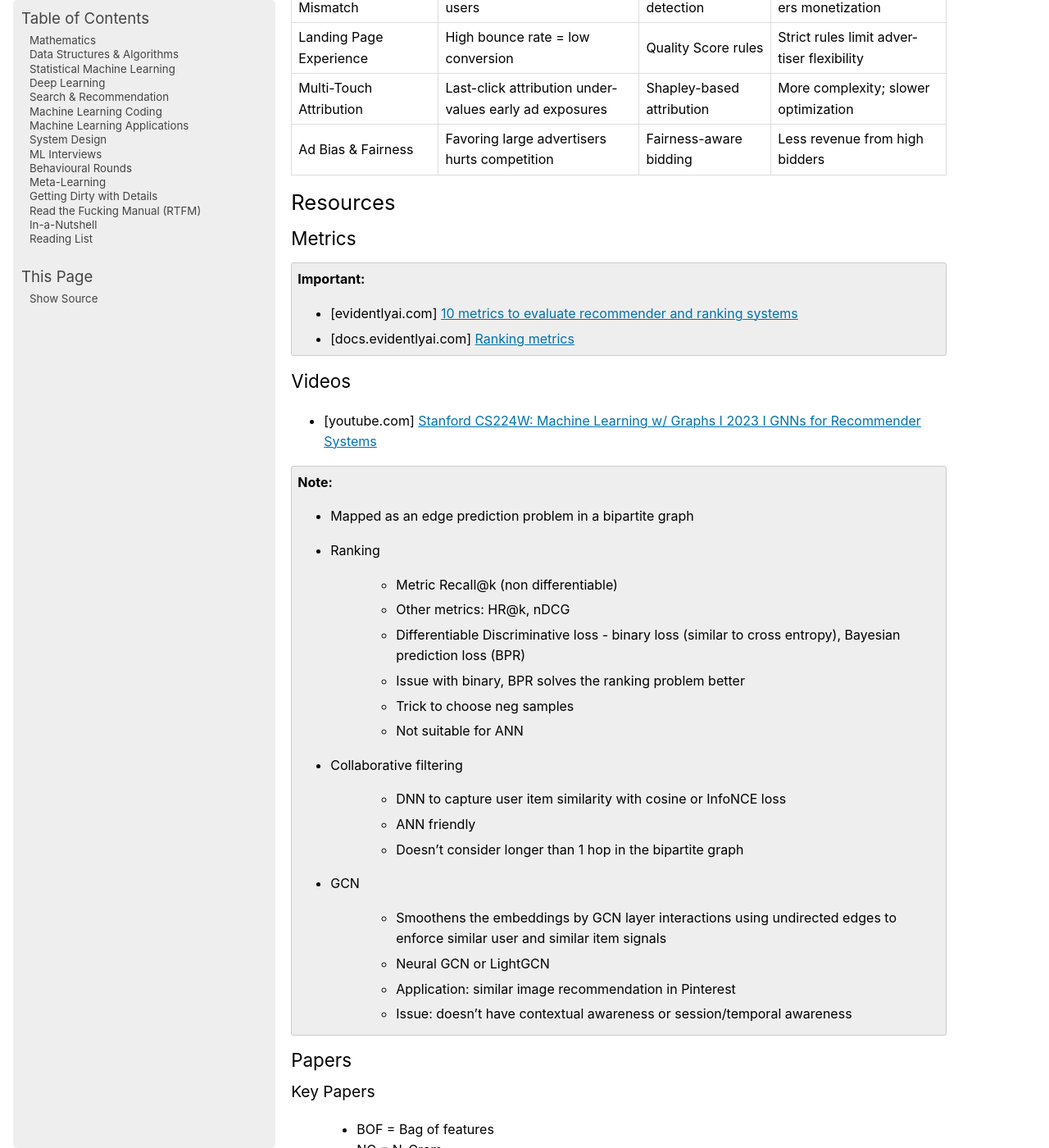
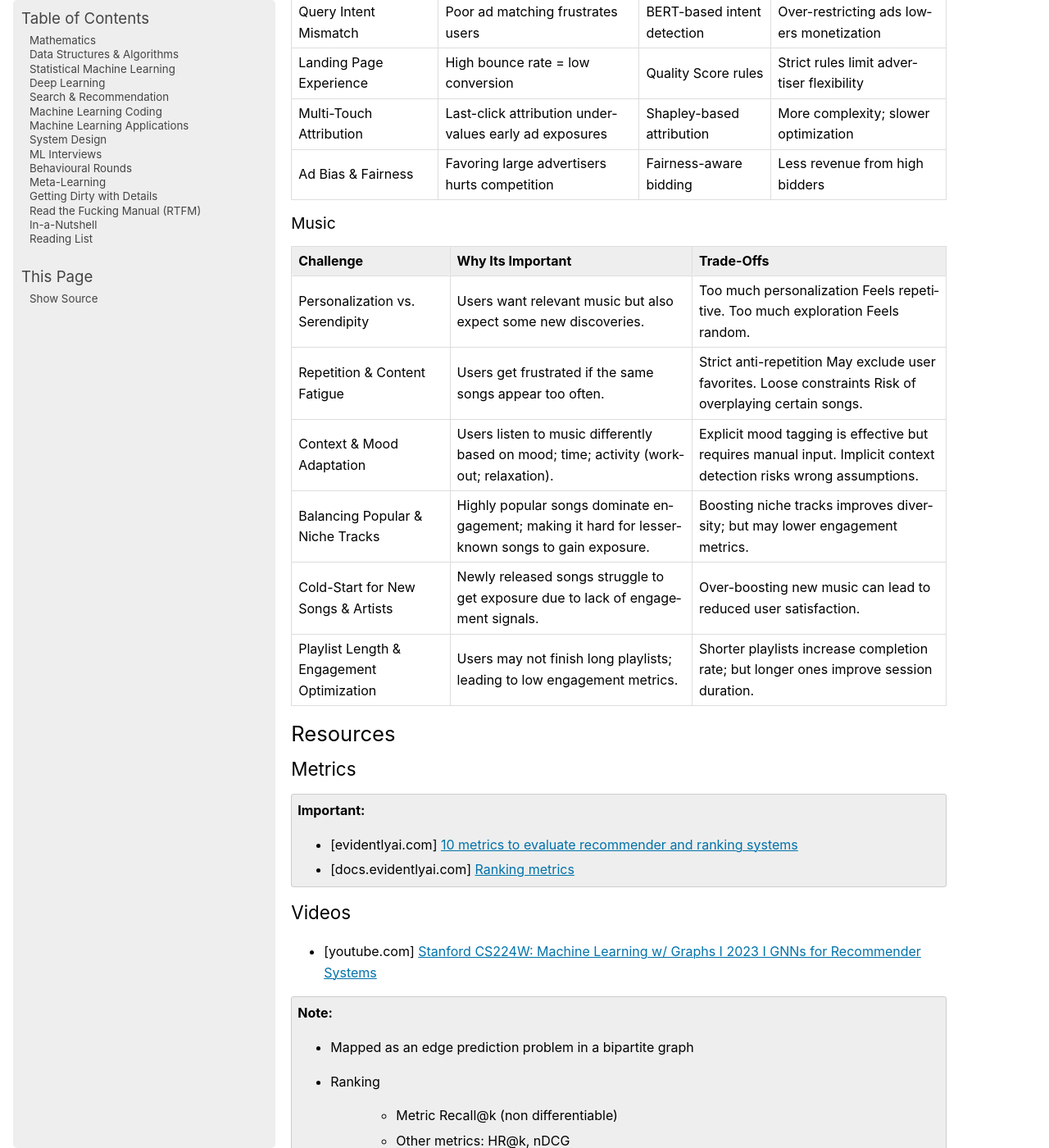
Before and after one commit to uselesstechjunks/leetcode, a Sphinx documentation site: the page built from docs/source/rank.rst, in a window 1280 px wide and 1400 px high, scrolled down 4942 px. Shown: the whole window at 82% size. Built offline with Sphinx 7.4.7, drawn with Linux system fonts in a browser that asks for light colours.

Commit message:
Update rank.rst

```diff
--- a/docs/source/rank.rst
+++ b/docs/source/rank.rst
@@ -140,6 +141,19 @@ Search Advertising
 		Landing Page Experience, High bounce rate = low conversion, Quality Score rules, Strict rules limit advertiser flexibility
 		Multi-Touch Attribution, Last-click attribution undervalues early ad exposures, Shapley-based attribution, More complexity; slower optimization
 		Ad Bias & Fairness, Favoring large advertisers hurts competition, Fairness-aware bidding, Less revenue from high bidders
+
+Music
+------------------------------------------------------------------------------------
+.. csv-table::
+	:header: "Challenge", "Why Its Important", "Trade-Offs"
+	:align: center
+
+		Personalization vs. Serendipity, Users want relevant music but also expect some new discoveries., Too much personalization  Feels repetitive. Too much exploration  Feels random.
+		Repetition & Content Fatigue, Users get frustrated if the same songs appear too often., Strict anti-repetition  May exclude user favorites. Loose constraints  Risk of overplaying certain songs.
+		Context & Mood Adaptation, Users listen to music differently based on mood; time; activity (workout; relaxation)., Explicit mood tagging is effective but requires manual input. Implicit context detection risks wrong assumptions.
+		Balancing Popular & Niche Tracks, Highly popular songs dominate engagement; making it hard for lesser-known songs to gain exposure., Boosting niche tracks improves diversity; but may lower engagement metrics.
+		Cold-Start for New Songs & Artists, Newly released songs struggle to get exposure due to lack of engagement signals., Over-boosting new music can lead to reduced user satisfaction.
+		Playlist Length & Engagement Optimization, Users may not finish long playlists; leading to low engagement metrics., Shorter playlists increase completion rate; but longer ones improve session duration.
 
 ************************************************************************************
 Resources
```
Also changed, not shown: other parts of docs/source/rank.rst (+1 -0 lines).
